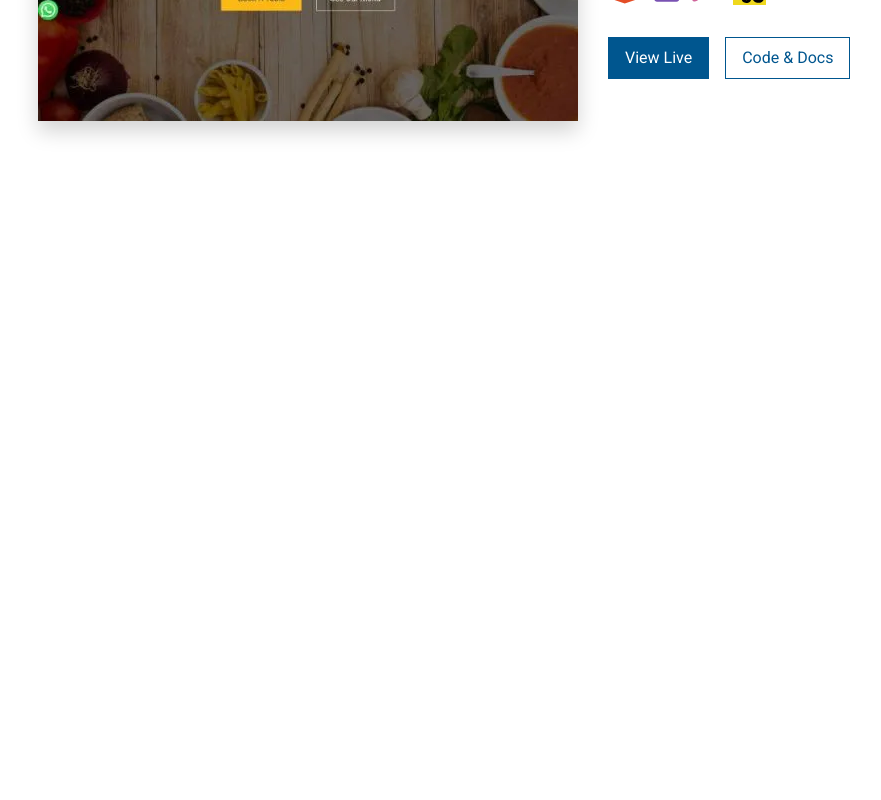
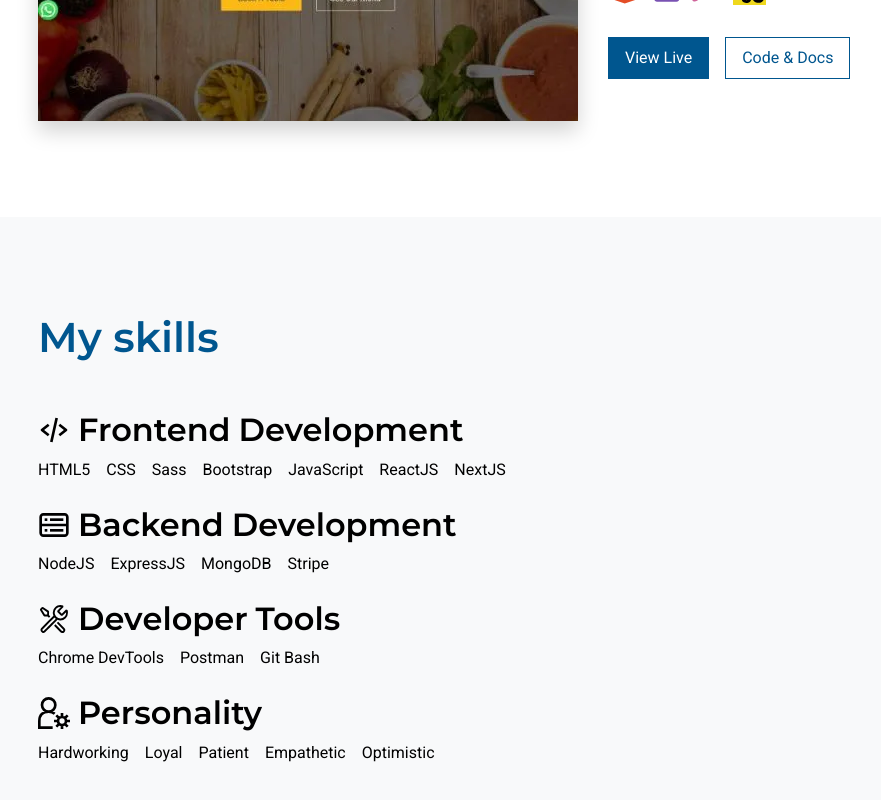
Before and after one commit to yewyewXD/portfolio-v2, a React (Create React App) app: page / in a window 1280 px wide. Shown: the part 1378-2178 px from the top of the page, without its empty margins (47-928 px from the left). Before the commit the page ends 1595 px from the top, so only its background shows below. Built offline with nearby package versions, Linux system fonts and the light colour scheme.

Commit message:
skill and aos

```diff
--- a/src/App.js
+++ b/src/App.js
@@ -1,6 +1,9 @@
 import React, { useEffect } from "react";
 import Aos from "aos";
+import "aos/dist/aos.css";
+
 import Project from "./components/section/Project";
+import Skill from "./components/section/Skill";
 
 function App() {
   useEffect(() => {
@@ -11,6 +14,7 @@ function App() {
     <>
       <main>
         <Project />
+        <Skill />
       </main>
     </>
   );
--- /dev/null
+++ b/src/components/section/Skill.jsx
@@ -0,0 +1,89 @@
+import React from "react";
+import { BiCodeAlt } from "react-icons/bi";
+import { CgDatabase } from "react-icons/cg";
+import { VscTools } from "react-icons/vsc";
+import { GrUserSettings } from "react-icons/gr";
+
+export default function Skill() {
+  const frontendSkillItems = [
+    "HTML5",
+    "CSS",
+    "Sass",
+    "Bootstrap",
+    "JavaScript",
+    "ReactJS",
+    "NextJS",
+  ];
+  const backendSkillItems = ["NodeJS", "ExpressJS", "MongoDB", "Stripe"];
+  const devToolSkillItems = ["Chrome DevTools", "Postman", "Git Bash"];
+  const personalitySkillItems = [
+    "Hardworking",
+    "Loyal",
+    "Patient",
+    "Empathetic",
+    "Optimistic",
+  ];
+
+  return (
+    <section id="skill" className="py-5 bg-light text-sm-left text-center">
+      <div className="container my-sm-5 my-3">
+        <h1 className="mb-5 ">My skills</h1>
+
+        <div className="skill mb-4" data-aos="fade-up">
+          <h2 className="all-center justify-content-sm-start">
+            <BiCodeAlt className="mr-2" /> Frontend
+            <span className="ml-2 d-sm-inline d-none">Development</span>
+          </h2>
+          <div className="skill-items justify-content-sm-start justify-content-center d-flex flex-wrap">
+            {frontendSkillItems.map((skillItem) => (
+              <span className="skill-item mr-sm-3 mx-sm-0 mx-2" key={skillItem}>
+                {skillItem}
+              </span>
+            ))}
+          </div>
+        </div>
+
+        <div className="skill mb-4" data-aos="fade-up">
+          <h2 className="all-center justify-content-sm-start">
+            <CgDatabase className="mr-2" /> Backend
+            <span className="ml-2 d-sm-inline d-none">Development</span>
+          </h2>
+          <div className="skill-items justify-content-sm-start justify-content-center d-flex flex-wrap">
+            {backendSkillItems.map((skillItem) => (
+              <span className="skill-item mr-sm-3 mx-sm-0 mx-2" key={skillItem}>
+                {skillItem}
+              </span>
+            ))}
+          </div>
+        </div>
+
+        <div className="skill mb-4" data-aos="fade-up">
+          <h2 className="all-center justify-content-sm-start">
+            <VscTools className="mr-2" /> Dev
+            <span className="d-sm-inline d-none mr-2">eloper</span> Tools
+          </h2>
+          <div className="skill-items justify-content-sm-start justify-content-center d-flex flex-wrap text-center">
+            {devToolSkillItems.map((skillItem) => (
+              <span className="skill-item mr-sm-3 mx-sm-0 mx-2" key={skillItem}>
+                {skillItem}
+              </span>
+            ))}
+          </div>
+        </div>
+
+        <div className="skill mb-4" data-aos="fade-up">
+          <h2 className="all-center justify-content-sm-start">
+            <GrUserSettings className="mr-2" /> Personality
+          </h2>
+          <div className="skill-items justify-content-sm-start justify-content-center d-flex flex-wrap text-center">
+            {personalitySkillItems.map((skillItem) => (
+              <span className="skill-item mr-sm-3 mx-sm-0 mx-2" key={skillItem}>
+                {skillItem}
+              </span>
+            ))}
+          </div>
+        </div>
+      </div>
+    </section>
+  );
+}
```
